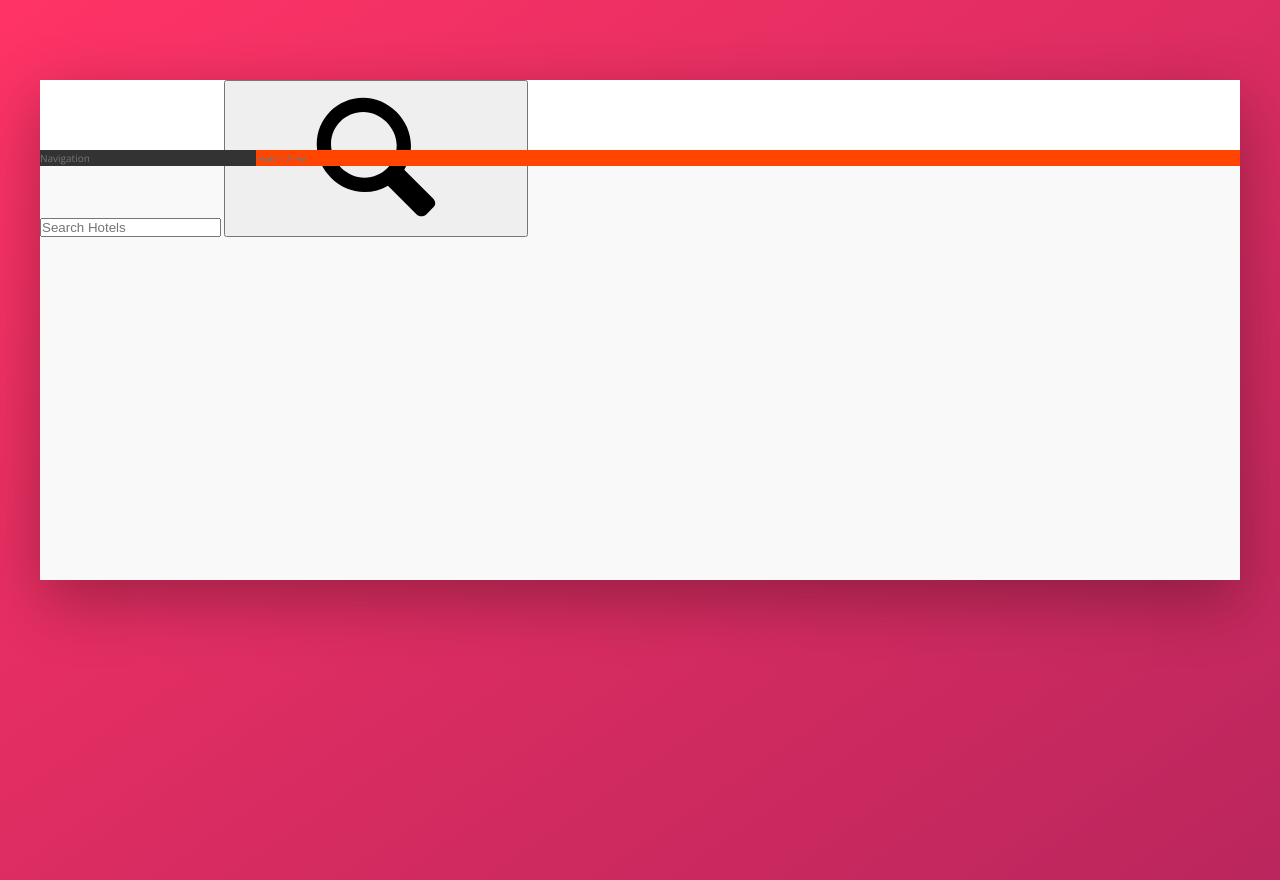
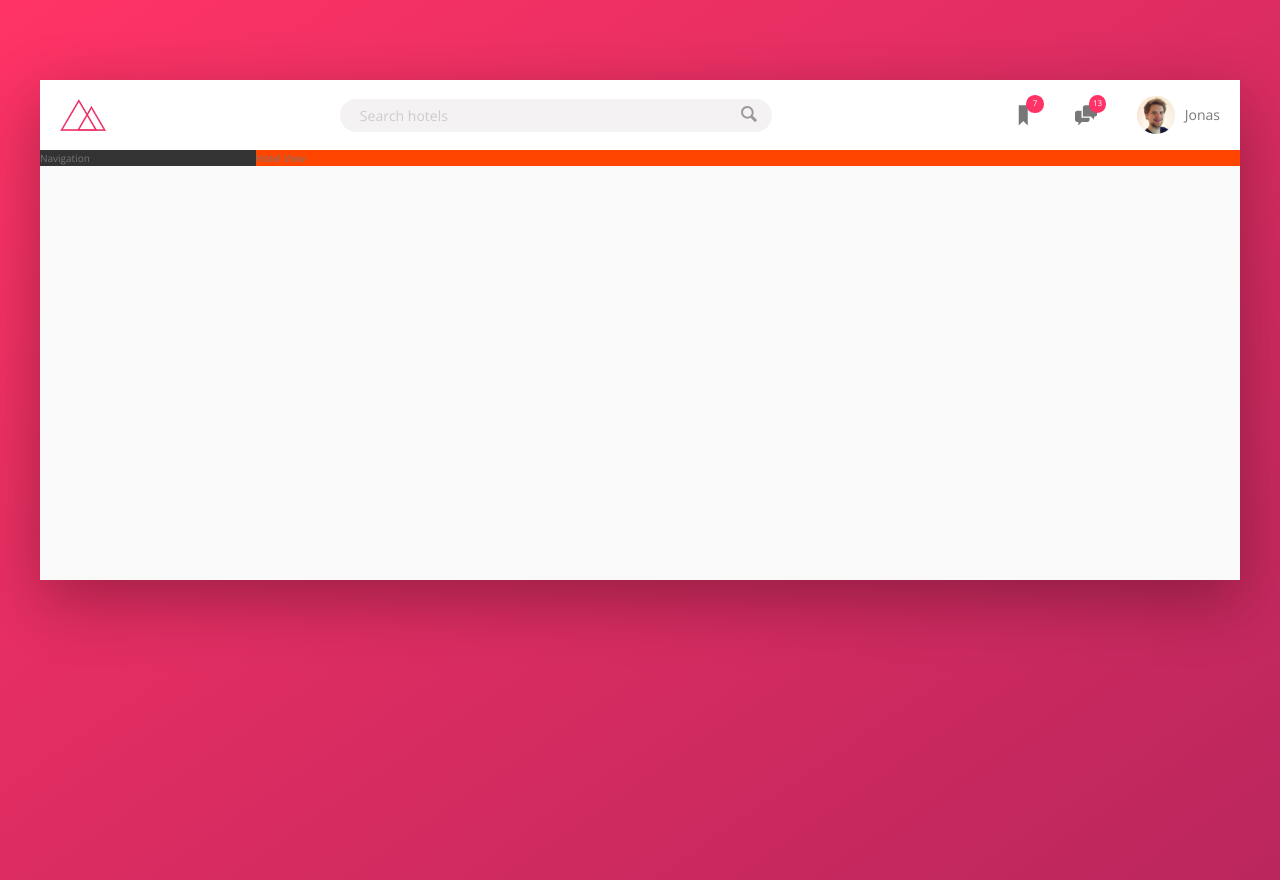
Before and after one commit to DeividVeloso/advanced-css, a website: page project/trillo/index.html in a window 1280 px wide. Drawn offline with nearby package versions, Linux system fonts and the light colour scheme.

Commit message:
finish header

```diff
--- a/project/trillo/index.html
+++ b/project/trillo/index.html
@@ -14,11 +14,13 @@
   <body>
     <div class="container">
       <header class="header">
-        <form action="" class="search">
+        <img src="img/logo.png" alt="trillo logo" class="logo" />
+
+        <form action="#" class="search">
           <input
             type="text"
             class="search__input"
-            placeholder="Search Hotels"
+            placeholder="Search hotels"
           />
           <button class="search__button">
             <svg class="search__icon">
@@ -26,6 +28,29 @@
             </svg>
           </button>
         </form>
+
+        <nav class="user-nav">
+          <div class="user-nav__icon-box">
+            <svg class="user-nav__icon">
+              <use xlink:href="img/sprite.svg#icon-bookmark"></use>
+            </svg>
+            <span class="user-nav__notification">7</span>
+          </div>
+          <div class="user-nav__icon-box">
+            <svg class="user-nav__icon">
+              <use xlink:href="img/sprite.svg#icon-chat"></use>
+            </svg>
+            <span class="user-nav__notification">13</span>
+          </div>
+          <div class="user-nav__user">
+            <img
+              src="img/user.jpg"
+              alt="User photo"
+              class="user-nav__user-photo"
+            />
+            <span class="user-nav__user-name">Jonas</span>
+          </div>
+        </nav>
       </header>
       <div class="content">
         <nav class="sidebar">Navigation</nav>
--- a/project/trillo/sass/_components.scss
+++ b/project/trillo/sass/_components.scss
@@ -0,0 +1,112 @@
+////////////////////////////////////////
+// LOGO
+.logo {
+  height: 3.25rem;
+  margin-left: 2rem;
+}
+
+////////////////////////////////////////
+// SEARCH
+.search {
+  flex: 0 0 40%;
+  display: flex;
+  align-items: center;
+  justify-content: center;
+
+  &__input {
+    font-family: inherit;
+    font-size: inherit;
+    color: inherit;
+    background-color: var(--color-grey-light-2);
+    border: none;
+    padding: 0.7rem 2rem;
+    border-radius: 100px;
+    width: 90%;
+    transition: all 0.2s;
+    margin-right: -3.25rem;
+
+    &:focus {
+      outline: none;
+      width: 100%;
+      background-color: var(--color-grey-light-3);
+    }
+  }
+
+  &__input:focus + &__button {
+    background-color: var(--color-grey-light-3);
+  }
+
+  &__input::-webkit-input-placeholder {
+    font-weight: 100;
+    color: var(--color-grey-light-4);
+  }
+
+  &__button {
+    border: none;
+    background-color: var(--color-grey-light-2);
+
+    &:focus {
+      outline: none;
+    }
+
+    &:active {
+      transform: translateY(2px);
+    }
+  }
+
+  &__icon {
+    height: 2rem;
+    width: 2rem;
+    fill: var(--color-grey-dark-3);
+  }
+}
+
+.user-nav {
+  display: flex;
+  align-items: center;
+  align-self: stretch;
+
+  & > * {
+    height: 100%;
+    padding: 0 2rem;
+    cursor: pointer;
+    display: flex;
+    align-items: center;
+  }
+
+  & > *:hover {
+    background-color: var(--color-grey-light-3);
+  }
+
+  &__icon-box {
+    position: relative;
+  }
+
+  &__icon {
+    height: 2.25rem;
+    width: 2.25rem;
+    fill: var(--color-grey-dark-2);
+  }
+
+  &__notification {
+    position: absolute;
+    font-size: 0.8rem;
+    height: 1.75rem;
+    width: 1.75rem;
+    border-radius: 50%;
+    top: 1.5rem;
+    right: 1.1rem;
+    background-color: var(--color-primary-light);
+    color: #fff;
+
+    display: flex;
+    justify-content: center;
+    align-items: center;
+  }
+
+  &__user-photo {
+    height: 3.75rem;
+    border-radius: 50%;
+    margin-right: 1rem;
+  }
+}
--- a/project/trillo/sass/_layout.scss
+++ b/project/trillo/sass/_layout.scss
@@ -7,9 +7,13 @@
 }
 
 .header {
+  font-size: 1.4rem;
   height: 7rem;
   background-color: #fff;
   border-bottom: var(--color-grey-light-2);
+  display: flex;
+  justify-content: space-between;
+  align-items: center;
 }
 
 .content {
--- a/project/trillo/sass/main.scss
+++ b/project/trillo/sass/main.scss
@@ -1,2 +1,3 @@
 @import "base";
 @import "layout";
+@import "components";
```
Also changed, not shown: project/trillo/css/style.css.
